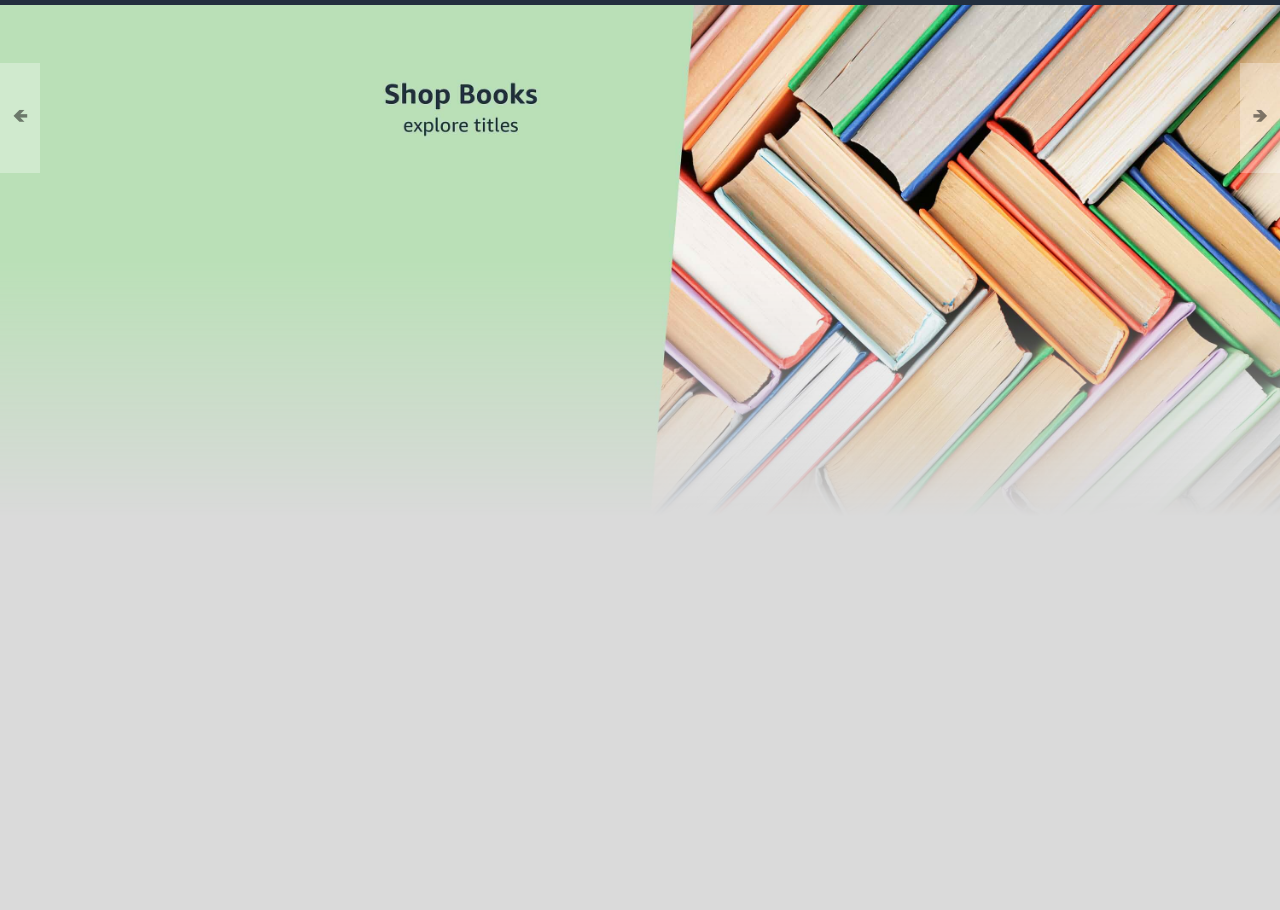
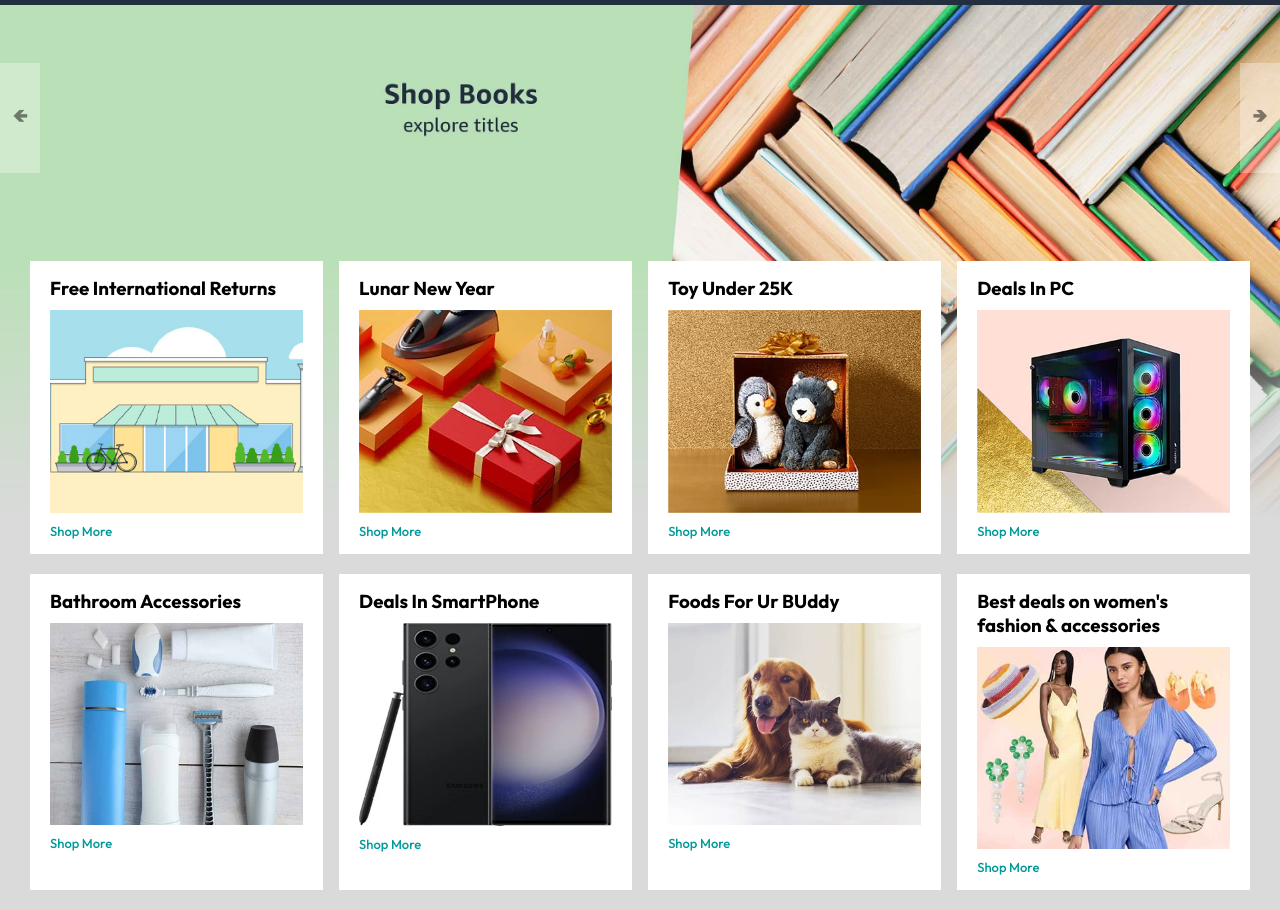
Before and after one commit to samrathalder1701/UI-Cloning, a plain HTML site: page AMAZON clonning/index.html in a window 1280 px wide. Shown: the part 97-1007 px from the top of the page. Before the commit the page ends 800 px from the top, so only its background shows below. Drawn offline with Linux system fonts and the light colour scheme.

Commit message:
box content added

```diff
--- a/AMAZON clonning/index.html
+++ b/AMAZON clonning/index.html
@@ -66,6 +66,57 @@
             <img src="/assets/header6.jpg" class="header-img" alt="" srcset="">
         </ul>
     </div>
+    <div class="box-row header-box">
+        <div class="box-column">
+            <h3>Free International Returns</h3>
+            <img src="/assets/box1-1.jpg" alt="" srcset="">
+            <a href="/">Shop More</a>
+        </div>
+        <div class="box-column">
+            <h3>Lunar New Year</h3>
+            <img src="/assets/box1-2.jpg" alt="" srcset="">
+            <a href="/">Shop More</a>
+        </div>
+        <div class="box-column">
+            <h3>Toy Under 25K</h3>
+            <img src="/assets/box1-3.jpg" alt="" srcset="">
+            <a href="/">Shop More</a>
+        </div>
+        <div class="box-column">
+            <h3>Deals In PC</h3>
+            <img src="/assets/box1-4.jpg" alt="" srcset="">
+            <a href="/">Shop More</a>
+        </div>
+
+    </div>
+    <div class="box-row ">
+        <div class="box-column">
+            <h3>Bathroom Accessories</h3>
+            <img src="/assets/box2-1.jpg" alt="" srcset="">
+            <a href="/">Shop More</a>
+        </div>
+        <div class="box-column">
+            <h3>Deals In SmartPhone</h3>
+            <img src="/assets/box2-2.jpg" alt="" srcset="">
+            <a href="/">Shop More</a>
+        </div>
+        <div class="box-column">
+            <h3>Foods For Ur BUddy</h3>
+            <img src="/assets/box2-3.jpg" alt="" srcset="">
+            <a href="/">Shop More</a>
+        </div>
+        <div class="box-column">
+            <h3>Best deals on women's fashion & accessories</h3>
+            <img src="/assets/box2-4.jpg" alt="" srcset="">
+            <a href="/">Shop More</a>
+        </div>
+
+    </div>
+
+
+
+
+
     <script src="script.js"></script>
 </body>
 </html>
--- a/AMAZON clonning/styles.css
+++ b/AMAZON clonning/styles.css
@@ -125,3 +125,28 @@ nav{
 .control-next{
     right: 0;
 }
+.box-row{
+    display: flex;
+    flex-wrap: wrap;
+    row-gap: 20px;
+    justify-content: space-between;
+    margin: 20px 30px;
+}
+.box-column{
+    display: flex;
+    flex-direction: column;
+    gap: 10px;
+    padding: 15px 20px;
+    background: #fff;
+    max-width: 24%;
+    min-height: 200px;
+    z-index: 1;
+}
+.box-column a{
+    font-size: 13px;
+    color: #009999;
+    font-weight: 500;
+}
+.header-box{
+    margin-top: -20vw;
+}
```
